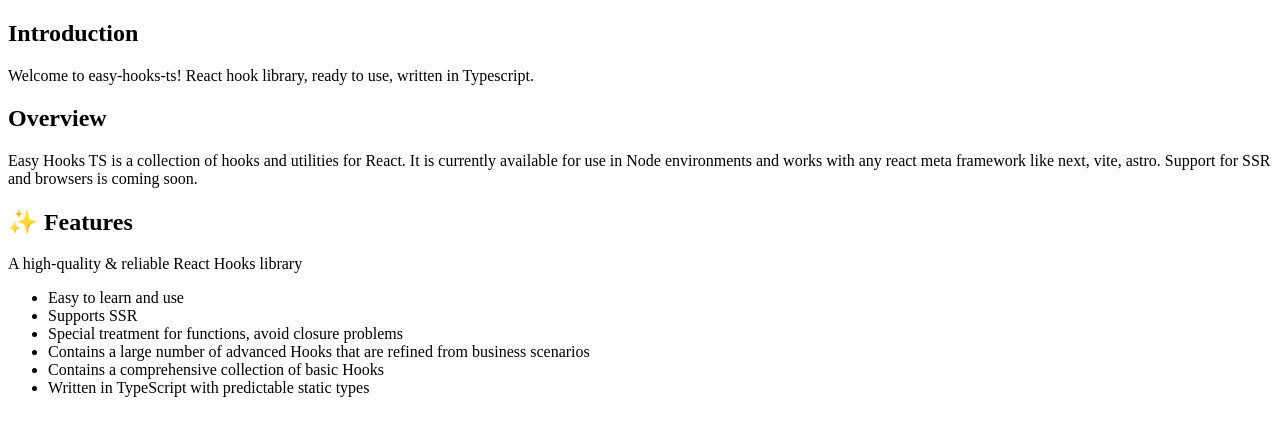
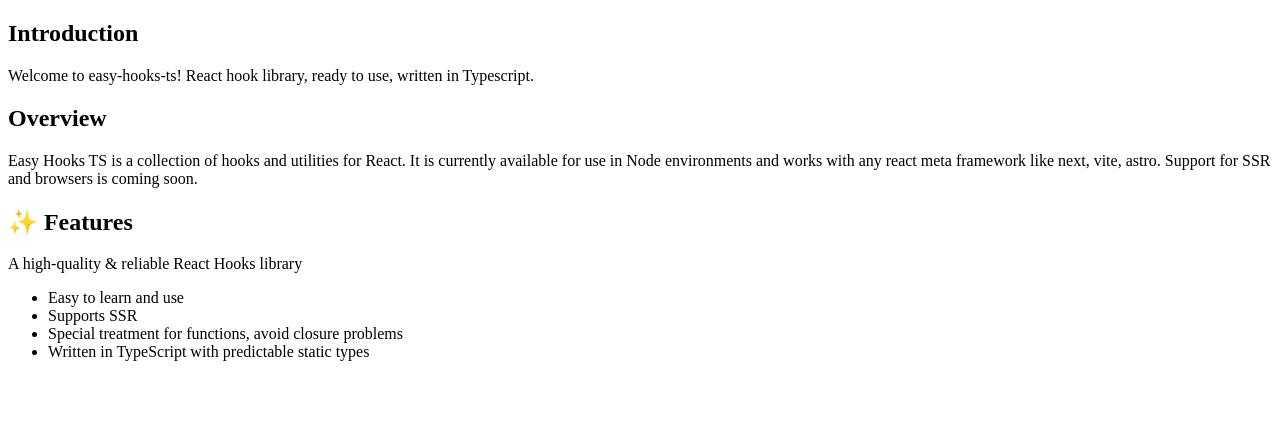
Before and after one commit to mmartinsoliv/website, a Next.js app: page / in a window 1280 px wide. Shown: the top 436 px of the page. Built offline with nearby package versions, Linux system fonts and the light colour scheme.

Commit message:
docs: remove two features

```diff
--- a/pages/index.mdx
+++ b/pages/index.mdx
@@ -13,6 +13,4 @@ A high-quality & reliable React Hooks library
 - Easy to learn and use
 - Supports SSR
 - Special treatment for functions, avoid closure problems
-- Contains a large number of advanced Hooks that are refined from business scenarios
-- Contains a comprehensive collection of basic Hooks
 - Written in TypeScript with predictable static types
```
